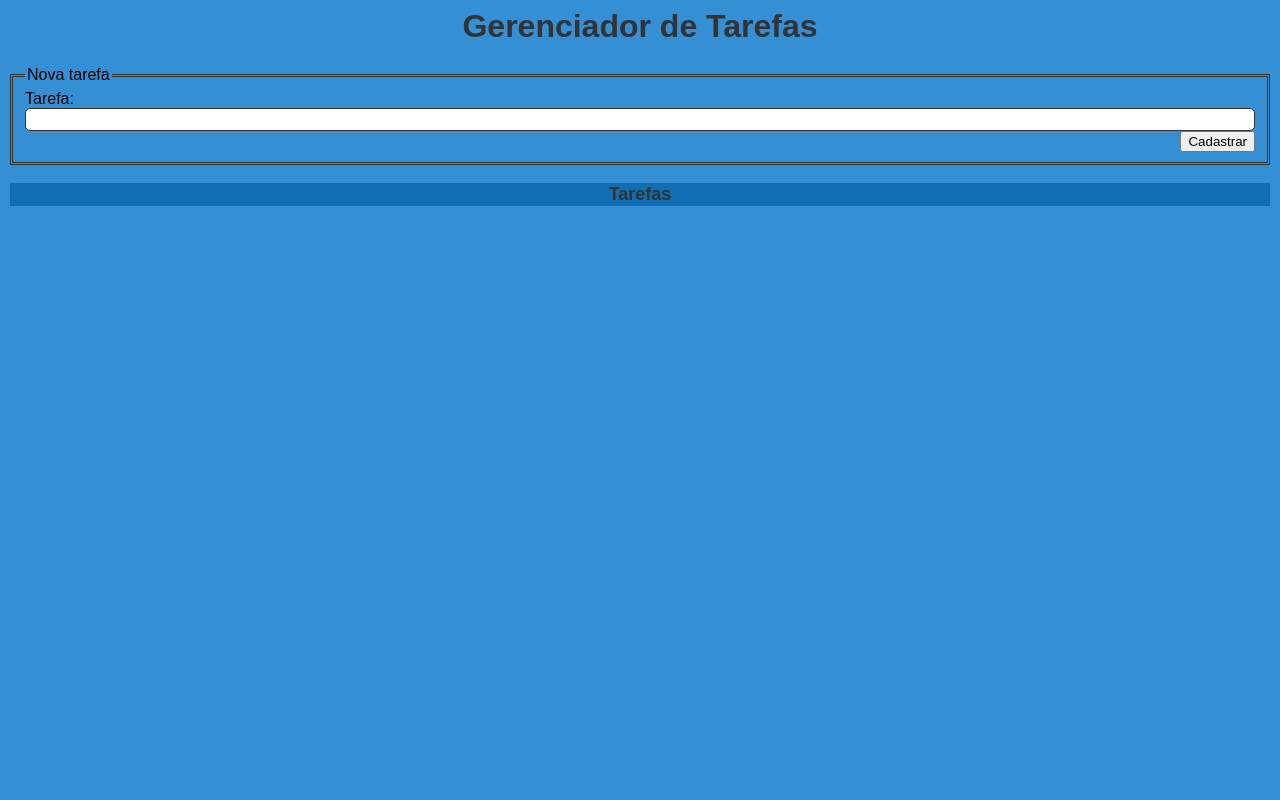
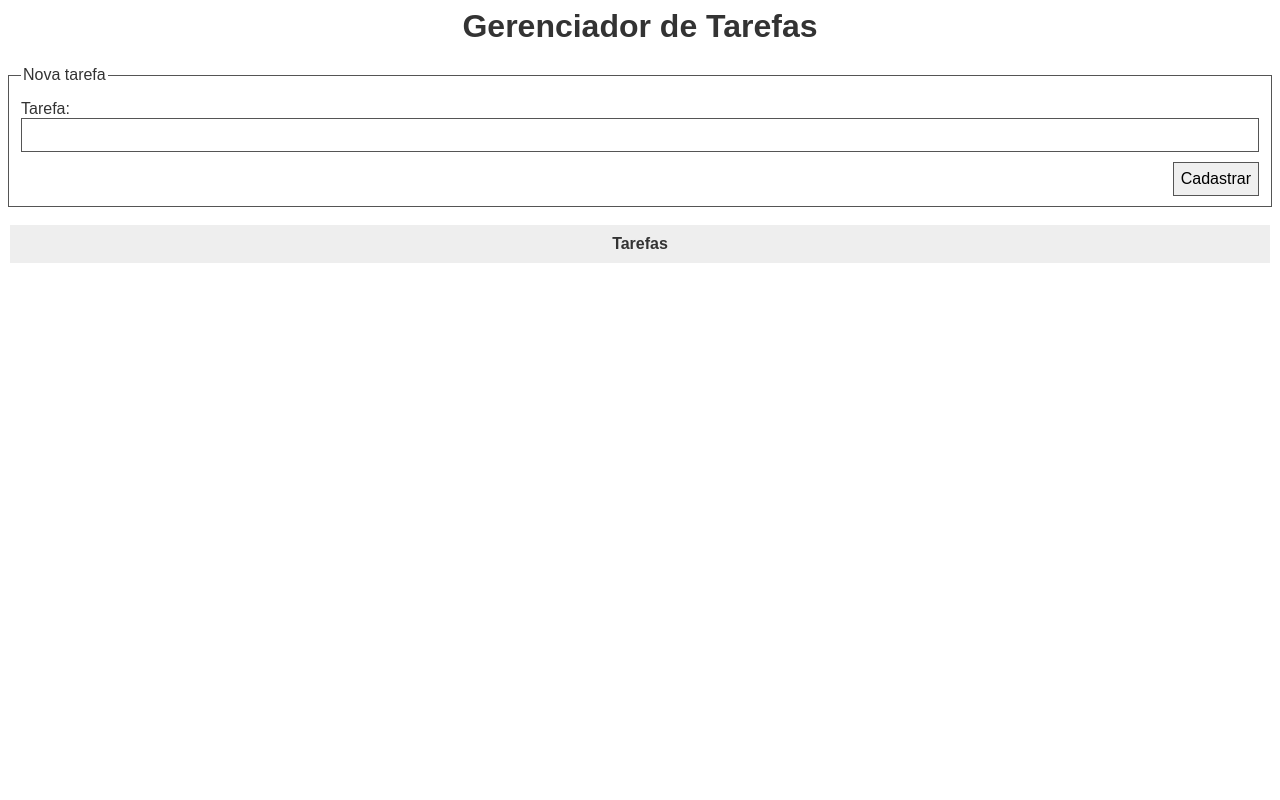
Before and after one commit to InFog/phpmysql, a PHP site: page /tarefas.php in a window 1280 px wide. Run offline with PHP 8.4, Linux system fonts and the light colour scheme; lists and menus that the app fills with data are empty.

Commit message:
Atualizacao dos exemplos para a edicao 2. cap 1 e 2.

```diff
--- a/edicao2/afazeres/tarefas.css
+++ b/edicao2/afazeres/tarefas.css
@@ -1,6 +1,5 @@
 body {
     font-family: Sans-serif;
-    background-color: #348FD4;
     color: #333;
 }
 
@@ -8,20 +7,38 @@ h1 {
     text-align: center;
 }
 
-fieldset {
-    border: 3px double #333;
-    color: #000;
+.erro {
+    color: #F44;
 }
 
-input[type=text] {
+fieldset {
+    border: 1px solid #555;
+    color: #333;
+    margin: 10px 0 0 0;
+}
+
+label {
+    display: block;
+    margin: 10px 0 0 0;
+}
+
+input[type=text],
+textarea {
+    font-family: Sans-serif;
+    font-size: 1.2em;
     width: 100%;
-    border: 1px solid #333;
-    padding: 3px;
-    border-radius: 5px;
+    border: 1px solid #555;
+    padding: 5px;
 }
 
 input[type=submit] {
+    margin: 10px 0 0 0;
+    font-family: Sans-serif;
+    font-size: 1em;
     float: right;
+    clear: both;
+    border: 1px solid #555;
+    padding: 7px;
 }
 
 table {
@@ -29,8 +46,9 @@ table {
 }
 
 table th {
-    background-color: #126EB2;
-    font-size: 18px;
+    background-color: #EEE;
+    font-size: 1em;
+    padding: 10px;
 }
 
 table td {
--- a/edicao2/afazeres/tarefas.php
+++ b/edicao2/afazeres/tarefas.php
@@ -18,13 +18,13 @@
             </fieldset>
         </form>
         <?php
-            if (isset($_GET['nome'])) {
+            if (array_key_exists('nome', $_GET)) {
                 $_SESSION['lista_tarefas'][] = $_GET['nome'];
             }
-            if (isset($_SESSION['lista_tarefas'])) {
+            if (array_key_exists('lista_tarefas', $_SESSION)) {
                 $lista_tarefas = $_SESSION['lista_tarefas'];
             } else {
-                $lista_tarefas = array();
+                $lista_tarefas = [];
             }
         ?>
 
```
Also changed, not shown: edicao2/afazeres2/tarefas.css (+17 -6 lines), edicao2/afazeres2/tarefas.php (+7 -9 lines).
